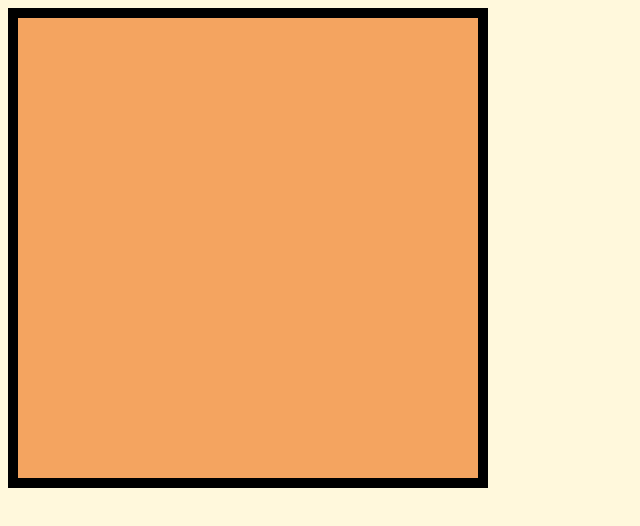
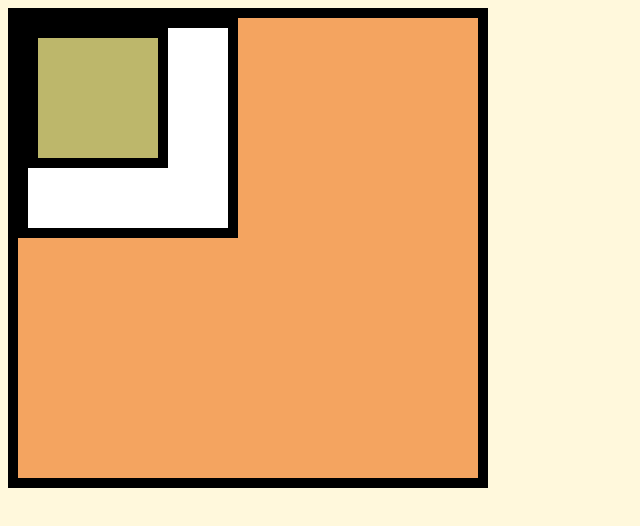
Before and after one commit to FbW43-2/uib_Sara_HTML, a plain HTML site: page index.html in a window 1280 px wide. Shown: the whole page, without its empty margins (0-640 px from the left). Drawn offline with Linux system fonts and the light colour scheme.

Commit message:
add more divs

```diff
--- a/Css/style.css
+++ b/Css/style.css
@@ -3,9 +3,23 @@ body {
   width: 100%;
   background-color: cornsilk;
 }
+.thick-border {
+  border: solid 10px black;
+}
+.color-primary {
+  background-color: darkkhaki;
+}
 .outer-square {
   width: 460px;
   height: 460px;
   background-color: sandybrown;
-  border: solid 10px black;
 }
+.inner-square {
+  width: 200px;
+  height: 200px;
+  background-color: white;
+}
+.inner-inner-square {
+  width: 120px;
+  height: 120px;
+}
--- a/index.html
+++ b/index.html
@@ -4,6 +4,10 @@
     <link rel="stylesheet" href="Css/style.css" />
   </head>
   <body>
-    <div class="outer-square"></div>
+    <div class="outer-square thick-border">
+      <div class="inner-square thick-border">
+        <div class="inner-inner-square thick-border color-primary"></div>
+      </div>
+    </div>
   </body>
 </html>
```
